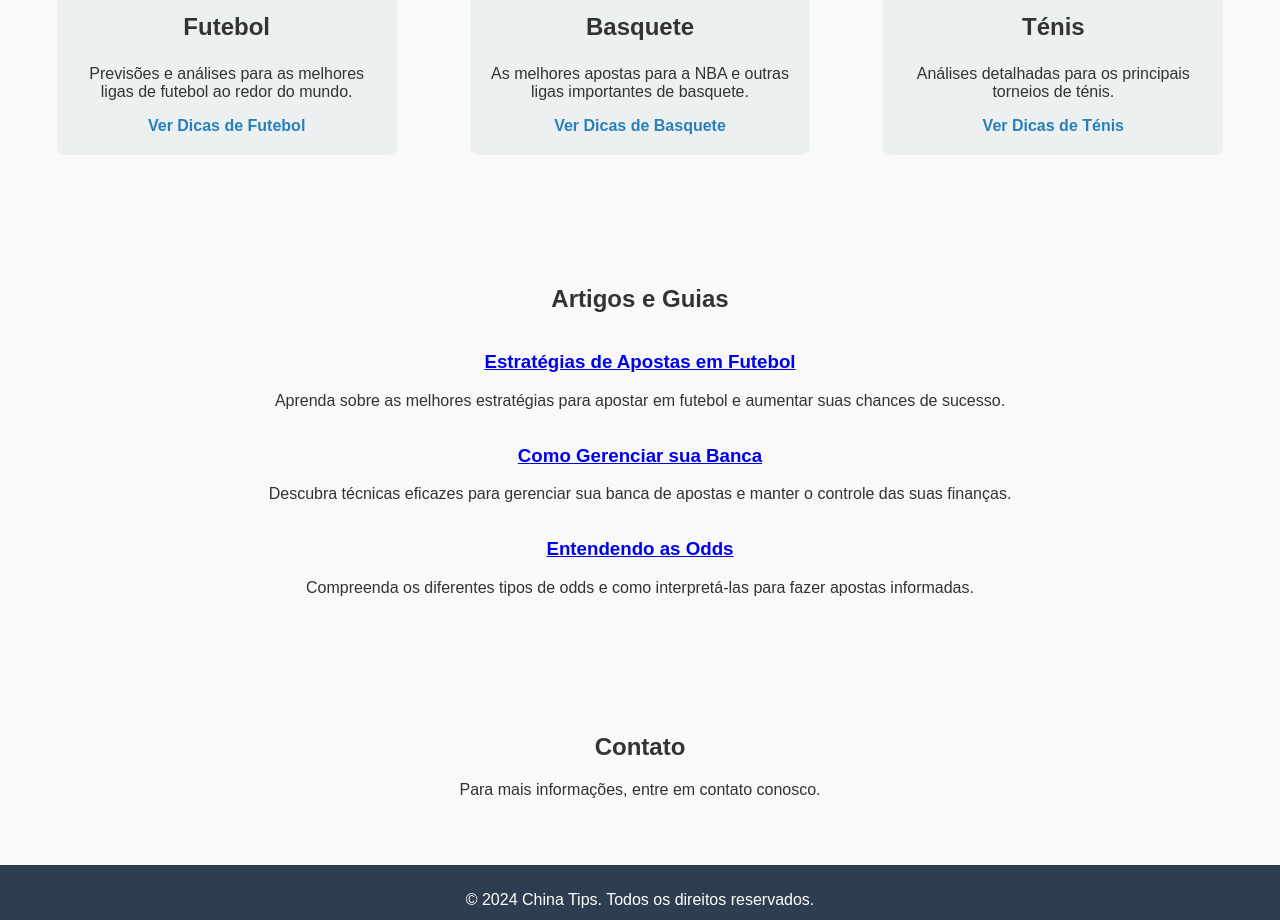
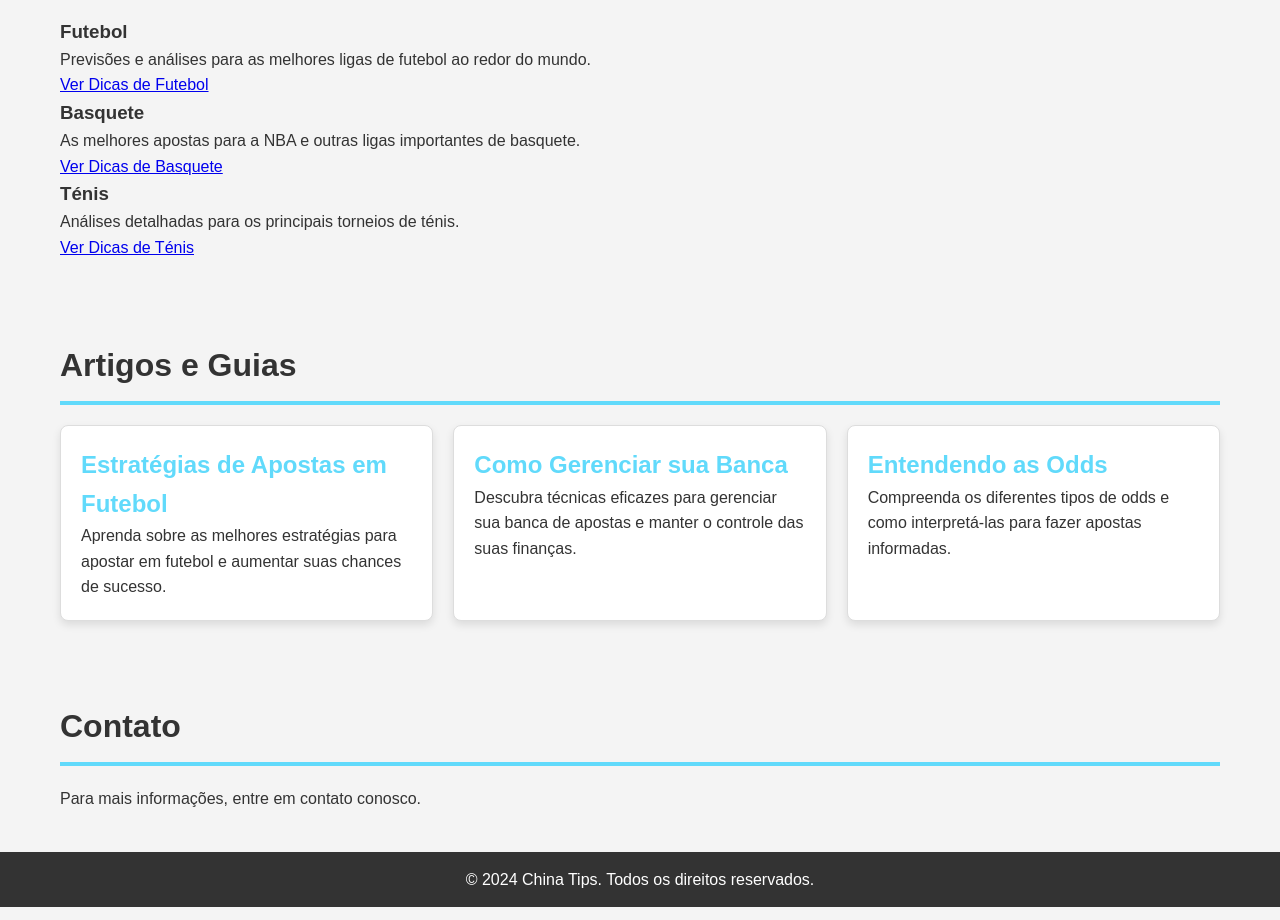
Before and after one commit to Chinatips/Chinatips.github.io, a plain HTML site: page index.html in a window 1280 px wide. Shown: the part 515-1435 px from the top of the page. Drawn offline with Linux system fonts and the light colour scheme.

Commit message:
Add files via upload

```diff
--- a/style.css
+++ b/style.css
@@ -1,37 +1,49 @@
-body {
-    font-family: Arial, sans-serif;
+/* Reset básico para o CSS */
+* {
     margin: 0;
     padding: 0;
-    background-color: #f9f9f9;
-    color: #333;
+    box-sizing: border-box;
 }
 
-header {
-    background-color: #2c3e50;
-    color: white;
-    padding: 15px 0;
-    text-align: center;
+/* Estilos gerais */
+body {
+    font-family: 'Arial', sans-serif;
+    color: #333;
+    background-color: #f4f4f4;
+    line-height: 1.6;
 }
 
-.logo h1 {
-    margin: 0;
+/* Cabeçalho */
+header {
+    background-color: #333;
+    color: #fff;
+    padding: 20px 0;
+    text-align: center;
+    position: relative;
+    z-index: 1000;
+}
+
+header h1 {
+    margin-bottom: 10px;
     font-size: 2.5em;
 }
 
-.logo p {
-    margin: 5px 0 0;
+header p {
     font-size: 1.2em;
 }
 
+/* Navegação */
 nav {
-    margin-top: 10px;
+    background-color: #444;
 }
 
 nav ul {
     list-style: none;
     padding: 0;
+    margin: 0;
     display: flex;
     justify-content: center;
+    background-color: #444;
 }
 
 nav ul li {
@@ -39,78 +51,88 @@ nav ul li {
 }
 
 nav ul li a {
-    color: white;
+    color: #fff;
     text-decoration: none;
-    font-size: 1.2em;
+    font-weight: bold;
+    padding: 10px 15px;
+    display: block;
+    transition: background-color 0.3s, color 0.3s;
 }
 
-.banner {
-    background-color: #2980b9;
-    color: white;
-    text-align: center;
-    padding: 100px 20px;
+nav ul li a:hover {
+    background-color: #61dafb;
+    color: #333;
 }
 
-.banner h2 {
-    font-size: 3em;
-    margin: 0;
+/* Seções de Conteúdo */
+.content-section {
+    padding: 40px 20px;
+    max-width: 1200px;
+    margin: 0 auto;
 }
 
-.banner p {
-    font-size: 1.2em;
-    margin: 10px 0;
+.content-section h2 {
+    border-bottom: 4px solid #61dafb;
+    padding-bottom: 10px;
+    margin-bottom: 20px;
+    font-size: 2em;
 }
 
-.cta-button {
-    background-color: white;
-    color: #2980b9;
-    padding: 10px 20px;
-    text-decoration: none;
-    font-weight: bold;
-    border-radius: 5px;
+/* Grid de Artigos */
+.articles-grid {
+    display: grid;
+    grid-template-columns: repeat(auto-fill, minmax(300px, 1fr));
+    gap: 20px;
 }
 
-.cta-button:hover {
-    background-color: #3498db;
-    color: white;
+.article-item {
+    background: #fff;
+    border: 1px solid #ddd;
+    border-radius: 8px;
+    padding: 20px;
+    box-shadow: 0 4px 8px rgba(0,0,0,0.1);
+    transition: box-shadow 0.3s;
 }
 
-.content-section {
-    padding: 50px 20px;
-    text-align: center;
+.article-item:hover {
+    box-shadow: 0 8px 16px rgba(0,0,0,0.2);
 }
 
-.tips-grid, .articles-grid {
-    display: flex;
-    justify-content: space-around;
-    flex-wrap: wrap;
-}
-
-.tip-item, article {
-    background-color: #ecf0f1;
-    padding: 20px;
-    margin: 10px;
-    border-radius: 8px;
-    max-width: 300px;
-}
-
-.tip-item h3, article h3 {
+.article-item h3 {
     margin-top: 0;
     font-size: 1.5em;
 }
 
-.tip-item a, article a {
+.article-item a {
+    color: #61dafb;
     text-decoration: none;
-    color: #2980b9;
-    font-weight: bold;
+    transition: color 0.3s;
 }
 
+.article-item a:hover {
+    text-decoration: underline;
+}
+
+/* Rodapé */
 footer {
-    background-color: #2c3e50;
-    color: white;
+    background-color: #333;
+    color: #fff;
     text-align: center;
-    padding: 10px 0;
+    padding: 15px;
     position: relative;
     bottom: 0;
     width: 100%;
+    z-index: 1000;
 }
+
+/* Responsividade */
+@media (max-width: 768px) {
+    nav ul {
+        flex-direction: column;
+        align-items: center;
+    }
+
+    nav ul li {
+        margin: 5px 0;
+    }
+}
```
